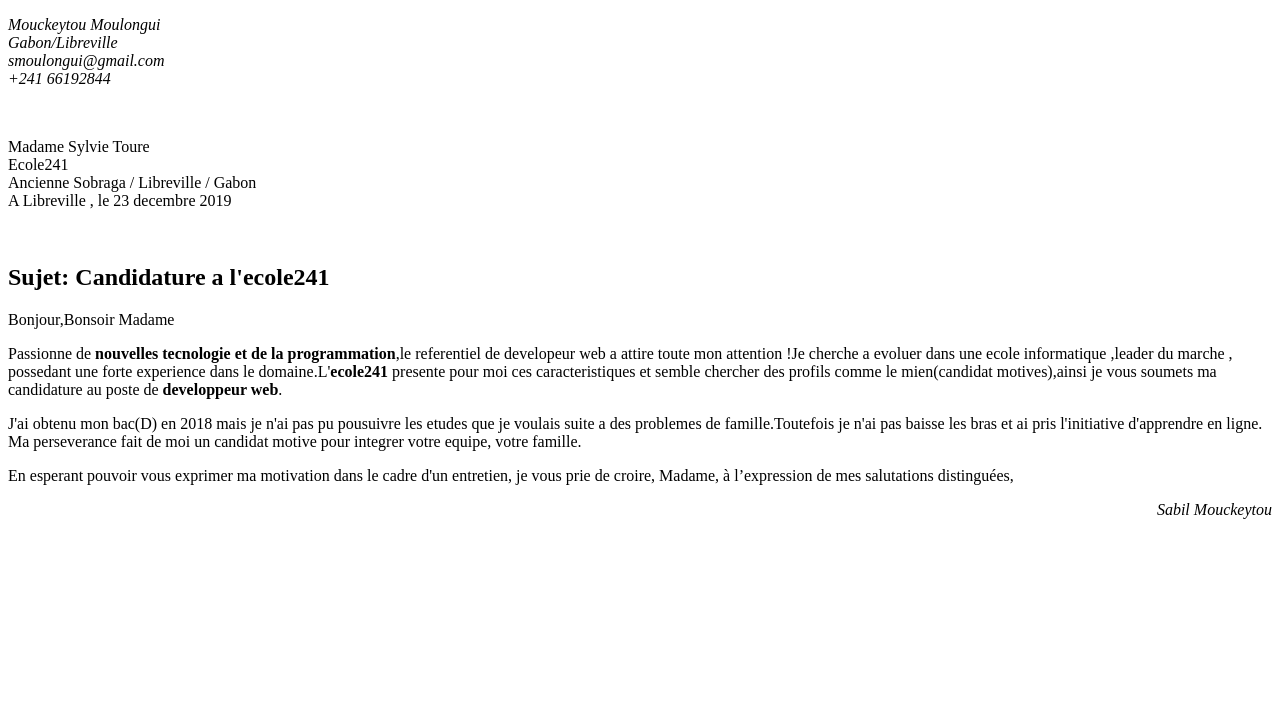
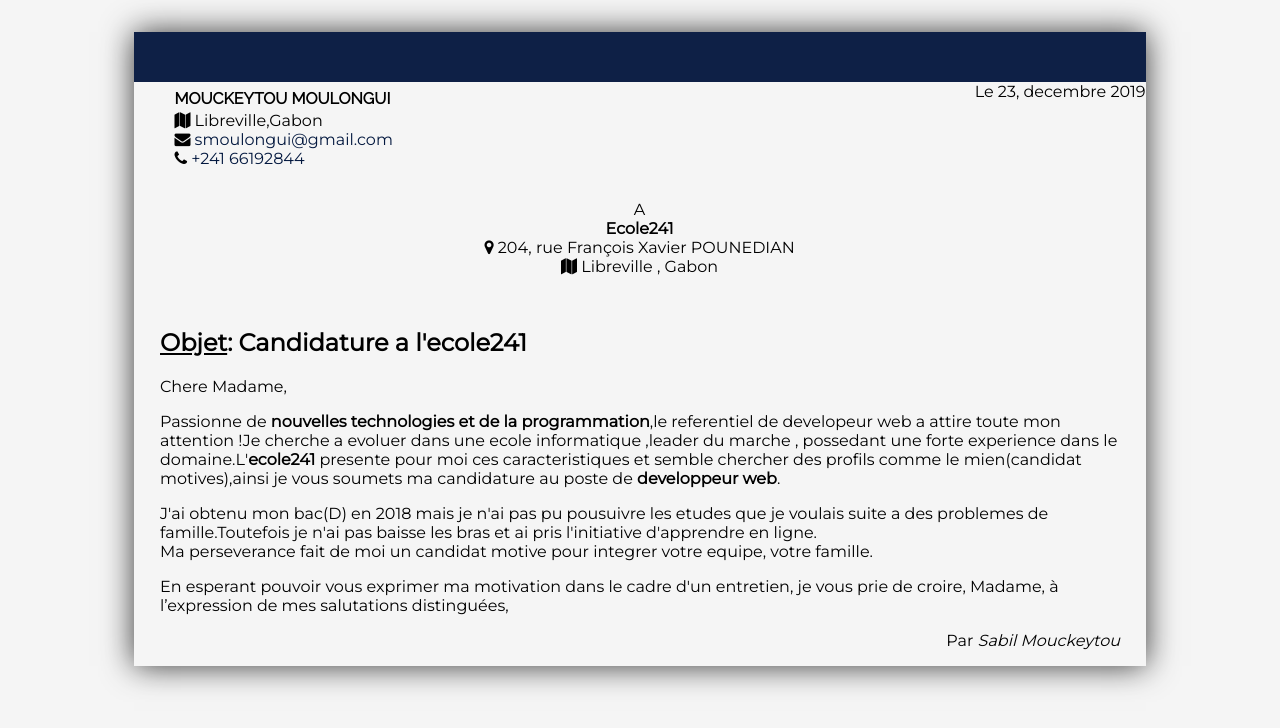
Before and after one commit to dynamo63/project-letter-ecole241, a plain HTML site: page index.html in a window 1280 px wide. Drawn offline with Linux system fonts and the light colour scheme.

Commit message:
Ajout du css

```diff
--- /dev/null
+++ b/css/style.css
@@ -0,0 +1,80 @@
+@import url('https://fonts.googleapis.com/css?family=Raleway|Montserrat&display=swap');
+
+body{
+    font-family: 'Montserrat','Segoe UI', Tahoma, Geneva, Verdana, sans-serif;
+    background-color: whitesmoke;
+}
+
+main{
+    width: 80%;
+    margin: 2em auto;
+    box-shadow: 0 0 30px rgba(0, 0, 0, 0.781);
+}
+
+.center{
+    text-align: center;
+}
+
+/* ----------- En tete de la lettre ------------------- */
+
+header{
+    display: grid;
+    grid-template-areas:
+    "bg-blue bg-blue"
+    "address date"
+    "receiver receiver";
+}
+
+.bg-blue{
+    background-color: rgba(5, 23, 63, 0.959);
+    height: 50px;
+    grid-area: bg-blue;
+}
+
+time{
+    grid-area: date;
+    text-align: end;
+}
+
+address{
+    grid-area: address;
+    font-style: normal;
+}
+
+address > ul{
+    list-style: none;
+}
+
+address > ul li:first-child{
+    text-transform: uppercase;
+    font-family: 'Raleway','Courier New', Courier, monospace,sans-serif;
+    line-height: 2px;
+    font-size: 0.5em;
+}
+
+address a{
+    text-decoration: none;
+    color: #03183f;
+}
+
+
+header > ul{
+    grid-area: receiver;
+    list-style: none;
+    width: 92%;
+    text-align: center;
+}
+
+/* ---------- main content -------------- */
+
+section{
+    padding: 1em 1.6em;
+}
+
+section span{
+    text-decoration: underline;
+}
+
+section > footer{
+    text-align: right;
+}
--- a/index.html
+++ b/index.html
@@ -6,34 +6,64 @@
     <meta http-equiv="X-UA-Compatible" content="ie=edge">
     <meta name="author" content="Mouckeytou Moulongui">
     <meta name="theme-color" content="#a91928">
-    <title>Lettre de Motivation</title>
+    <link href="https://stackpath.bootstrapcdn.com/font-awesome/4.7.0/css/font-awesome.min.css" rel="stylesheet" integrity="sha384-wvfXpqpZZVQGK6TAh5PVlGOfQNHSoD2xbE+QkPxCAFlNEevoEH3Sl0sibVcOQVnN" crossorigin="anonymous">
+    <link rel="stylesheet" href="css/style.css">
+    <title>Lettre de Motivation addresse a l'ecole241 </title>
 </head>
 <body>
 
-    <header>
-        <address>
-            <p>Mouckeytou Moulongui <br>
-            Gabon/Libreville <br>
-            smoulongui@gmail.com <br>
-            +241 66192844</p>
-        </address>
-        <br>
-        <div class="right">
-            <p>Madame Sylvie Toure <br>
-            Ecole241 <br>
-            Ancienne Sobraga / Libreville / Gabon <br>
-            A Libreville , le <time datetime="2019-12-23">23 decembre 2019</time> </p>
-        </div>
-    </header>
-    <br>
+
     <main>
 
-        <h2>Sujet: Candidature a l'ecole241 </h2>
+        <header>
+
+            <div class="bg-blue"></div>
+
+            <time datetime="2019-12-23">Le 23, decembre 2019</time>
+
+            <address>
+
+                <ul>
+                    <li>
+                        <h1>Mouckeytou Moulongui</h1>
+                    </li>
+                    <li>
+                        <i class="fa fa-map" aria-hidden="true"></i> Libreville,Gabon
+                    </li>
+                    <li>
+                        <i class="fa fa-envelope" aria-hidden="true"></i> <a href="mailto:smoulongui@gmail.com">smoulongui@gmail.com</a>
+                    </li>
+                    <li>
+                        <i class="fa fa-phone" aria-hidden="true"></i> <a href="https://wa.me/24166192844">+241 66192844 </a>
+                    </li>
+                </ul>
+
+            </address>
+
+            <ul>
+
+                <li> A </li>
+                <li>
+                    <strong>Ecole241</strong>
+                </li>
+                <li>
+                    <i class="fa fa-map-marker" aria-hidden="true"></i> 204, rue François Xavier POUNEDIAN
+                </li>
+                <li>
+                    <i class="fa fa-map" aria-hidden="true"></i> Libreville , Gabon
+                </li>
+
+            </ul>
+
+        </header>
+
 
         <section>
-            <p>Bonjour,Bonsoir Madame</p>
+            <h2><span>Objet</span>: Candidature a l'ecole241 </h2>
+
+            <p>Chere Madame,</p>
             <p>
-                Passionne de <strong>nouvelles tecnologie et de la programmation</strong>,le referentiel de developeur web a attire
+                Passionne de <strong>nouvelles technologies et de la programmation</strong>,le referentiel de developeur web a attire
                 toute mon attention !Je cherche a evoluer dans une ecole informatique ,leader du marche , possedant
                 une forte experience dans le domaine.L'<strong>ecole241</strong> presente pour moi ces caracteristiques et semble chercher
                 des profils comme le mien(candidat motives),ainsi je vous soumets ma candidature au poste de <strong> developpeur web</strong>.
@@ -47,9 +77,9 @@
                 En esperant pouvoir vous exprimer ma motivation dans le cadre d'un entretien, je vous prie de croire, Madame,
                 à l’expression de mes salutations distinguées,
             </p>
-            <div align="right">
-                <i>Sabil Mouckeytou </i>
-            </div>
+            <footer>
+                Par <i>Sabil Mouckeytou </i>
+            </footer>
         </section>
 
     </main>
```
